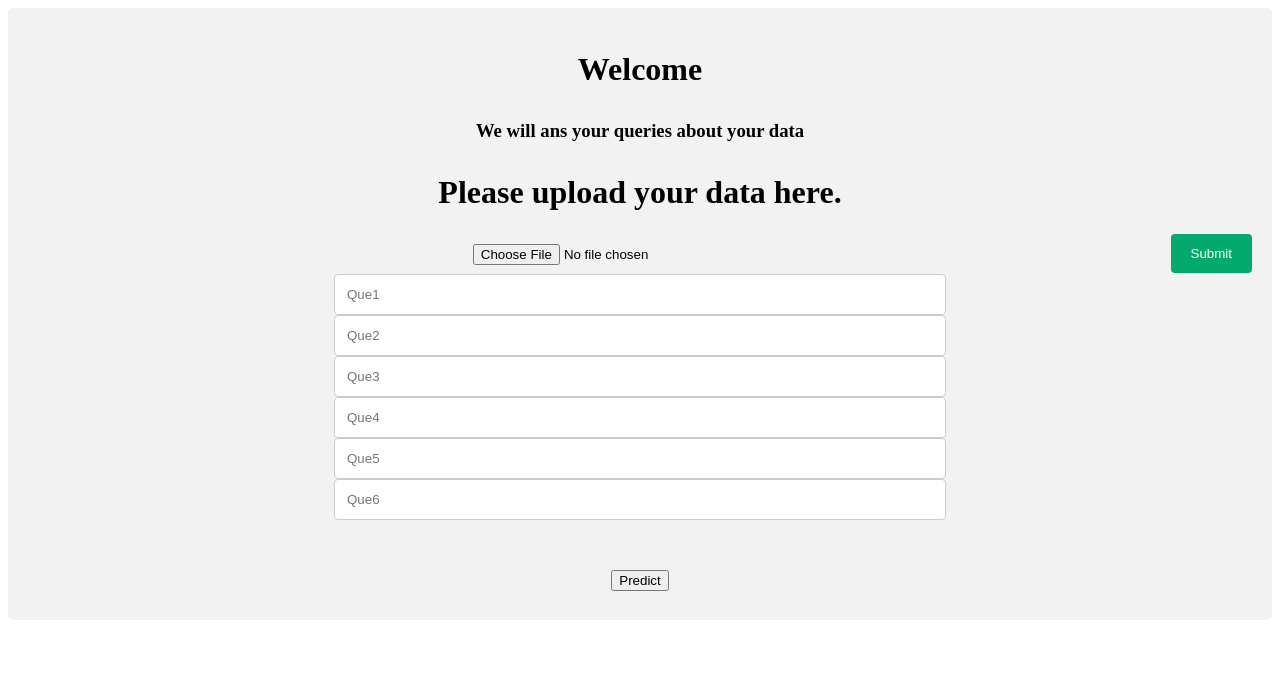
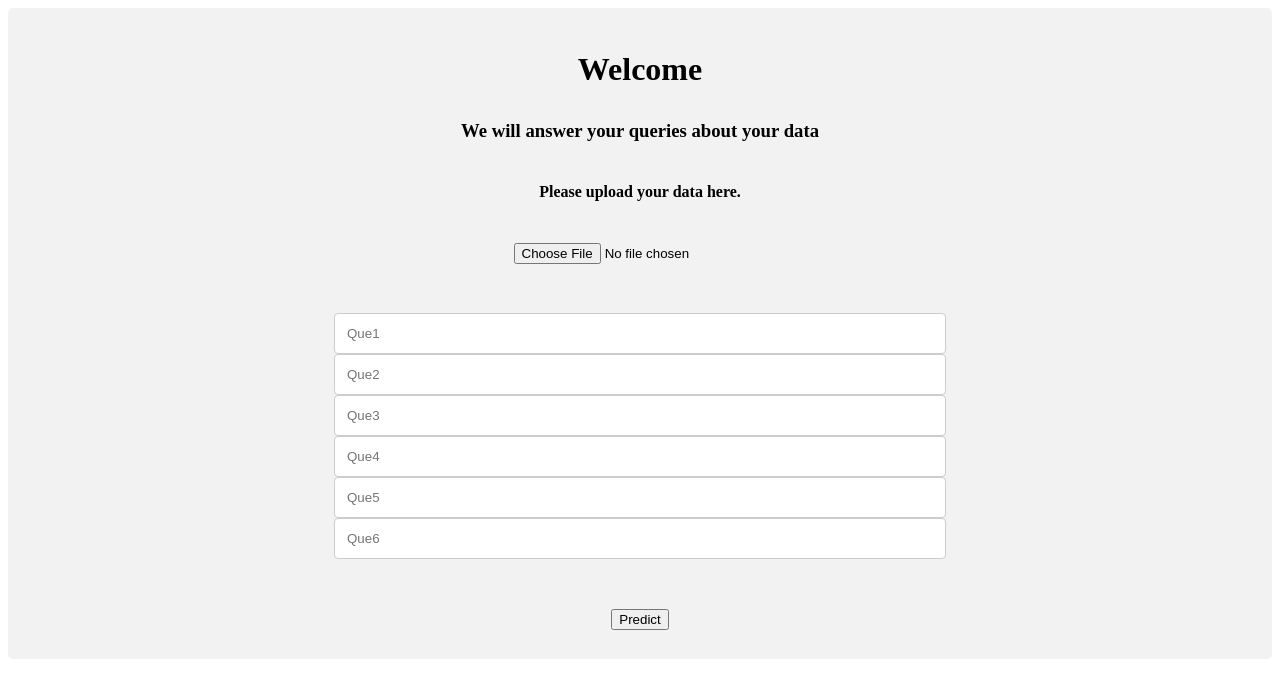
Before and after one commit to ashok9893/MSHO, a Flask app: page / in a window 1280 px wide. Shown: the top 698 px of the page. Run offline with Flask 2, Linux system fonts and the light colour scheme.

Commit message:
Update index.html

```diff
--- a/templates/index.html
+++ b/templates/index.html
@@ -117,15 +117,12 @@ input[type=submit]:hover {
 <div class="container">
  <div class="login">
 	<h1>Welcome</h1>
-	<h3> We will ans your queries about your data </h3>
-  <div class="form">
-        <form action="/action_page.php">
-	<h1>Please upload your data here.</h1>
-        <input type="file" id="myFile" name="filename">
-       <input type="submit">
-       </form>
-  </div>
-
+	<h3> We will answer your queries about your data </h3>
+  <form action="/action_page.php">
+  <h4>Please upload your data here.</h4>
+  <input type="file" id="myFile" name="filename">
+</form>
+<br>
      <!-- Main Input For Receiving Query to our ML -->
     <form action="{{ url_for('predict')}}"method="post">
 		<input type="text" name="Que1" placeholder="Que1" required="required" />
```
